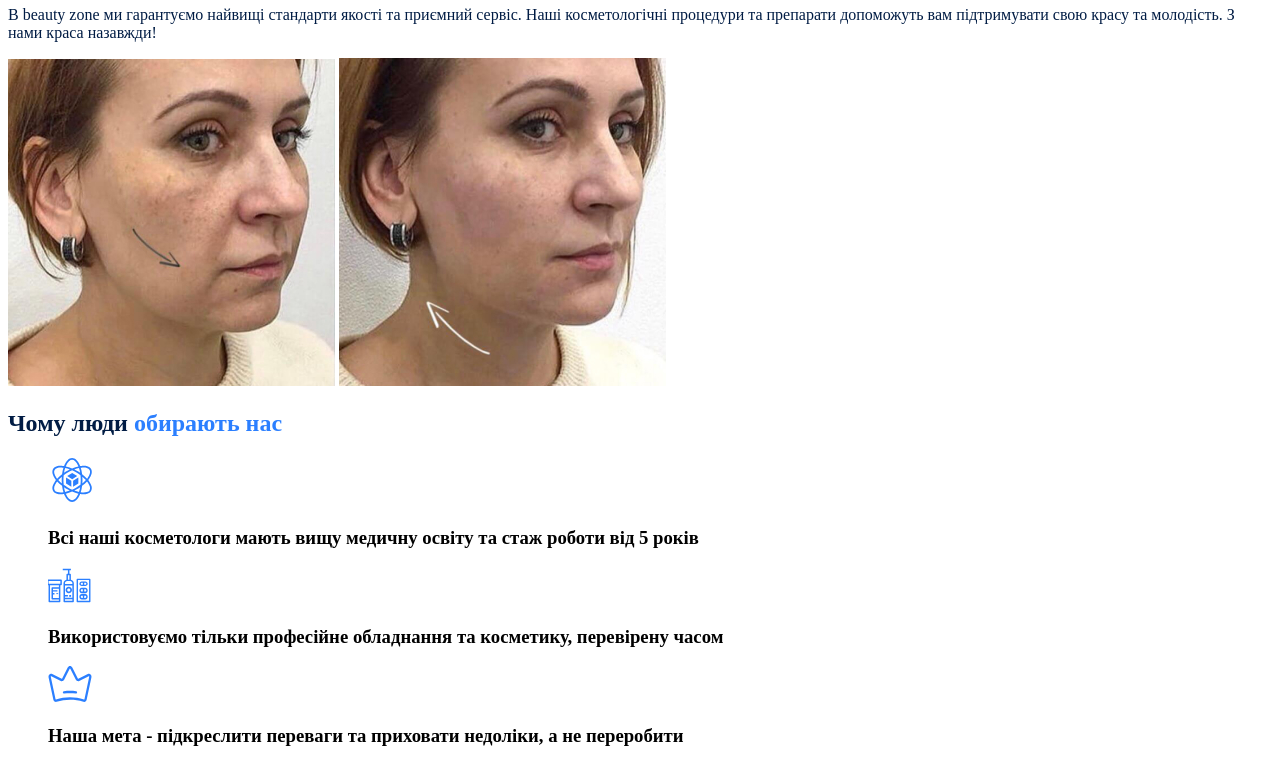
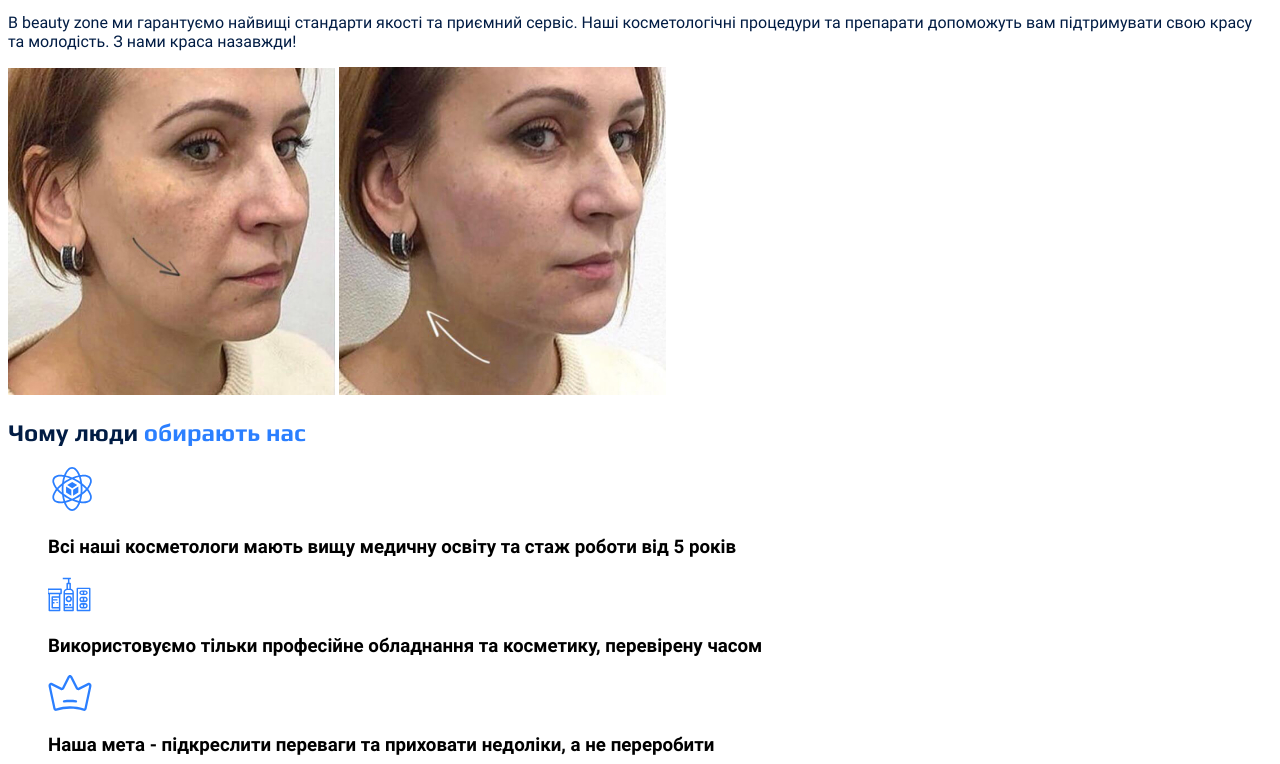
Before and after one commit to Nick2304/genius-homework-1, a plain HTML site: page index.html in a window 1280 px wide. Shown: the part 512-1276 px from the top of the page. Drawn offline with Linux system fonts and the light colour scheme.

Commit message:
Insert tags for local fonts

```diff
--- a/css/styles.css
+++ b/css/styles.css
@@ -9,6 +9,44 @@
   --color-secondary-yellow: #ffd02b;
 }
 
+/* play-700 - cyrillic_cyrillic-ext_latin_latin-ext */
+@font-face {
+  font-display: swap; /* Check https://developer.mozilla.org/en-US/docs/Web/CSS/@font-face/font-display for other options. */
+  font-family: 'Play';
+  font-style: normal;
+  font-weight: 700;
+  src: url('../fonts/play-v19-cyrillic_cyrillic-ext_latin_latin-ext-700.woff2')
+    format('woff2'); /* Chrome 36+, Opera 23+, Firefox 39+, Safari 12+, iOS 10+ */
+}
+
+/* roboto-regular - cyrillic_cyrillic-ext_latin_latin-ext */
+@font-face {
+  font-display: swap; /* Check https://developer.mozilla.org/en-US/docs/Web/CSS/@font-face/font-display for other options. */
+  font-family: 'Roboto';
+  font-style: normal;
+  font-weight: 400;
+  src: url('../fonts/roboto-v30-cyrillic_cyrillic-ext_latin_latin-ext-regular.woff2')
+    format('woff2'); /* Chrome 36+, Opera 23+, Firefox 39+, Safari 12+, iOS 10+ */
+}
+/* roboto-500 - cyrillic_cyrillic-ext_latin_latin-ext */
+@font-face {
+  font-display: swap; /* Check https://developer.mozilla.org/en-US/docs/Web/CSS/@font-face/font-display for other options. */
+  font-family: 'Roboto';
+  font-style: normal;
+  font-weight: 500;
+  src: url('../fonts/roboto-v30-cyrillic_cyrillic-ext_latin_latin-ext-500.woff2')
+    format('woff2'); /* Chrome 36+, Opera 23+, Firefox 39+, Safari 12+, iOS 10+ */
+}
+/* roboto-700 - cyrillic_cyrillic-ext_latin_latin-ext */
+@font-face {
+  font-display: swap; /* Check https://developer.mozilla.org/en-US/docs/Web/CSS/@font-face/font-display for other options. */
+  font-family: 'Roboto';
+  font-style: normal;
+  font-weight: 700;
+  src: url('../fonts/roboto-v30-cyrillic_cyrillic-ext_latin_latin-ext-700.woff2')
+    format('woff2'); /* Chrome 36+, Opera 23+, Firefox 39+, Safari 12+, iOS 10+ */
+}
+
 /* Base */
 ul {
   list-style-type: none;
@@ -16,6 +54,7 @@ ul {
 
 body {
   color: var(--color-primary-darkblue);
+  font-family: 'Roboto', sans-serif;
 }
 
 /* Buttons */
@@ -44,6 +83,8 @@ body {
 /* Hero-section */
 .hero-title {
   color: var(--color-primary-lightblue);
+  font-family: 'Play', sans-serif;
+  font-weight: 700;
 }
 
 .secondary-text {
@@ -53,6 +94,8 @@ body {
 /* General title sections */
 .section-title {
   color: var(--color-primary-darkblue);
+  font-family: 'Play', sans-serif;
+  font-weight: 700;
 }
 
 .section-title .accent {
```
